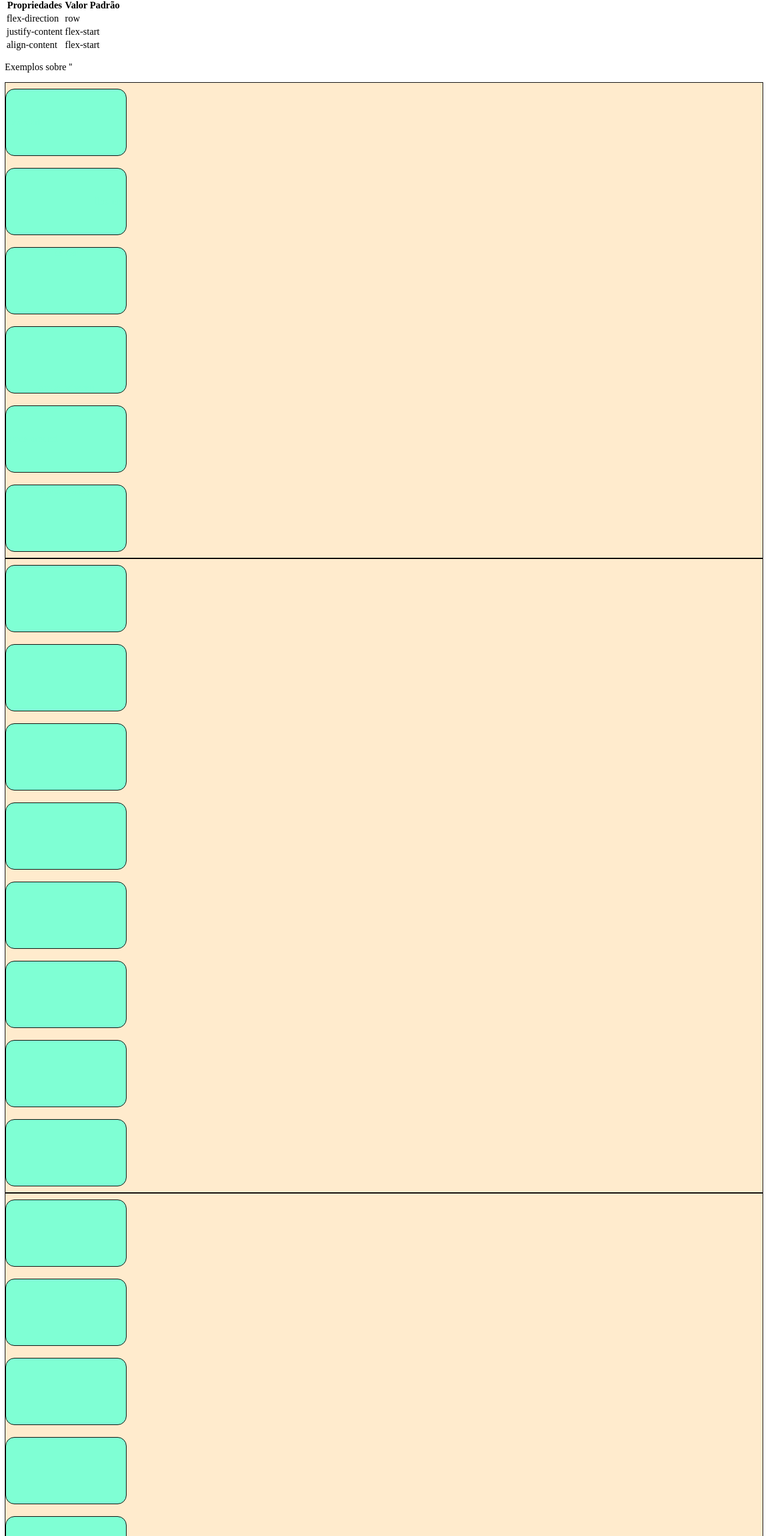
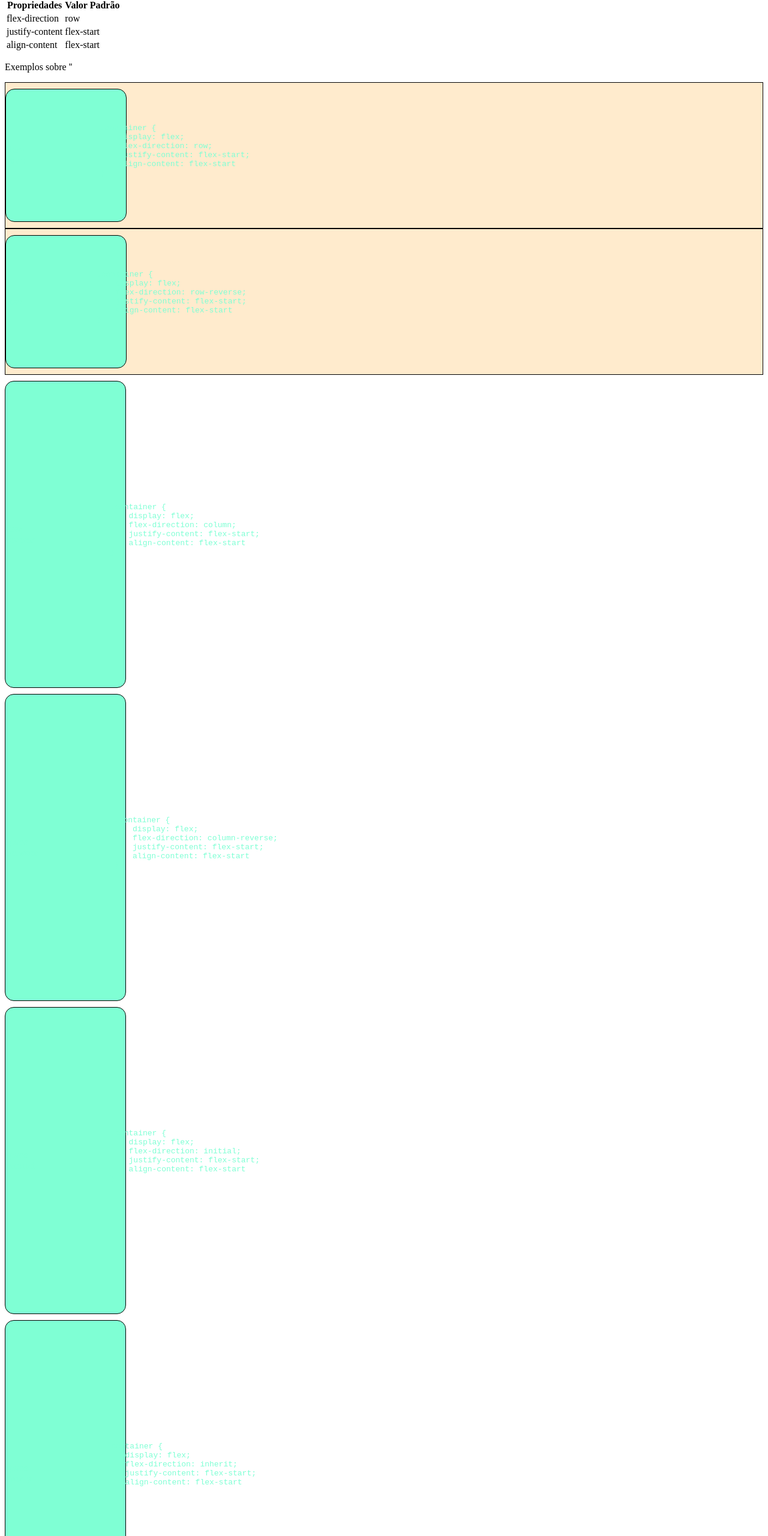
Before and after one commit to LucasSansB/flexbox-docs, a plain HTML site: page index.html in a window 1280 px wide. Shown: the part 239-2800 px from the top of the page at 60% size. Drawn offline with Linux system fonts and the light colour scheme.

Commit message:
feat(sem progresso...)

```diff
--- a/index.html
+++ b/index.html
@@ -41,33 +41,130 @@
 
     <p>Exemplos sobre ''</p>
     <div class="container1">
-        <div class="contido">flex-start</div>
-        <div class="contido">flex-end</div>
-        <div class="contido">center</div>
-        <div class="contido">space-between</div>
-        <div class="contido">space-around</div>
-        <div class="contido">space-evenly</div>
+        <div class="contido">
+        <h4>flex-start</h4>
+        <pre>
+                .container {
+                    display: flex;
+                    flex-direction: row;
+                    justify-content: flex-start;
+                    align-content: flex-start
+                }
+        </pre>
+        </div>
+    </div>
+    <div class="container1">
+        <div class="contido">
+            <h4>row</h4>
+            <pre>
+                .container {
+                    display: flex;
+                    flex-direction: row-reverse;
+                    justify-content: flex-start;
+                    align-content: flex-start
+                }
+            </pre>
+        </div>
+    </div>
+        <div class="contido">
+            <h4>row-reverse</h4>
+            <pre>
+                .container {
+                    display: flex;
+                    flex-direction: column;
+                    justify-content: flex-start;
+                    align-content: flex-start
+                }
+            </pre>
+        </div>
+        <div class="contido">
+            <h4>space-between</h4>
+            <pre>
+                .container {
+                    display: flex;
+                    flex-direction: column-reverse;
+                    justify-content: flex-start;
+                    align-content: flex-start
+                }
+            </pre>
+        </div>
+        <div class="contido">
+            <h4>space-around</h4>
+            <pre>
+                .container {
+                    display: flex;
+                    flex-direction: initial;
+                    justify-content: flex-start;
+                    align-content: flex-start
+                }
+            </pre>
+        </div>
+        <div class="contido">
+            <h4>space-evenly</h4>
+            <pre>
+                .container {
+                    display: flex;
+                    flex-direction: inherit;
+                    justify-content: flex-start;
+                    align-content: flex-start
+                }
+            </pre>
+        </div>
     </div>
     <div class="container2">
-        <div class="contido"></div>
-        <div class="contido"></div>
-        <div class="contido"></div>
-        <div class="contido"></div>
-        <div class="contido"></div>
-        <div class="contido"></div>
-        <div class="contido"></div>
-        <div class="contido"></div>
+        <div class="contido">
+            <h4>flex-start</h4>
+        </div>
+        <div class="contido">
+            <h4>flex-end</h4>
+        </div>
+        <div class="contido">
+            <h4>center</h4>
+        </div>
+        <div class="contido">
+            <h4>space-between</h4>
+        </div>
+        <div class="contido">
+            <h4>space-around</h4>
+        </div>
+        <div class="contido">
+            <h4>space-evenly</h4>
+        </div>
+        <div class="contido">
+            <h4>initial</h4>
+        </div>
+        <div class="contido">
+            <h4>inherit</h4>
+        </div>
     </div>
-    <div class="container3">
-        <div class="contido"></div>
-        <div class="contido"></div>
-        <div class="contido"></div>
-        <div class="contido"></div>
-        <div class="contido"></div>
-        <div class="contido"></div>
-        <div class="contido"></div>
-        <div class="contido"></div>
-        <div class="contido"></div>
+    <div class="container">
+        <div class="contido">
+            <h4>stretch</h4>
+        </div>
+        <div class="contido">
+            <h4>center</h4>
+        </div>
+        <div class="contido">
+            <h4>flex-start</h4>
+        </div>
+        <div class="contido">
+            <h4>flex-end</h4>
+        </div>
+        <div class="contido">
+            <h4>space-between</h4>
+        </div>
+        <div class="contido">
+            <h4>space-around</h4>
+        </div>
+        <div class="contido">
+            <h4>space-evenly</h4>
+        </div>
+        <div class="contido">
+            <h4>initial</h4>
+        </div>
+        <div class="contido">
+            <h4>inherit</h4>
+        </div>
     </div>
 </body>
 </html>
--- a/style.css
+++ b/style.css
@@ -38,7 +38,7 @@ html {
 
 .contido {
     width: 200px;
-    height: 110px;
+    height: 510px;
     background-color: aquamarine;
     border: 1px solid #000;
     border-radius: 15px;
@@ -48,6 +48,7 @@ html {
     justify-content: space-evenly;
     align-items: center;
     margin: 10px 0 10px 0;
+
 }
 
 .contido:hover {
@@ -57,141 +58,151 @@ html {
     width: 1000px;
 }
 
+pre {
+    quotes: "<" ">";
+}
+
 .container1 div:nth-of-type(1) {
     display: flex;
     justify-content: flex-start;
     flex-direction:row;
-    height: 110px;
+    height: 220px;
 }
 
 .container1 div:nth-of-type(2) {
     display: flex;
     justify-content: flex-start;
     flex-direction: row-reverse;
-    height: 110px;
+    height: 220px;
 }
 
 .container1 div:nth-of-type(3) {
     display: flex;
     justify-content: flex-start;
     flex-direction: column;
-    height: 110px;
+    height: 220px;
 }
 
 .container1 div:nth-of-type(4) {
     display: flex;
     justify-content: flex-start;
     flex-direction: column-reverse;
-    height: 110px;
+    height: 220px;
 }
 
 .container1 div:nth-of-type(5) {
     display: flex;
     justify-content: flex-start;
     flex-direction: initial;
-    height: 110px;
+    height: 220px;
 }
 
 .container1 div:nth-of-type(6) {
     display: flex;
     justify-content: flex-start;
     flex-direction: inherit;
-    height: 110px;
+    height: 220px;
 }
 
 .container2 div:nth-of-type(1) {
     display: flex;
     justify-content: flex-start;
     flex-direction: flex-start;
-    height: 110px;
+    height: 220px;
 }
 .container2 div:nth-of-type(2) {
     display: flex;
     justify-content: flex-start;
     flex-direction: flex-start;
-    height: 110px;
+    height: 220px;
 }
 .container2 div:nth-of-type(3) {
     display: flex;
     justify-content: flex-start;
     flex-direction: flex-start;
-    height: 110px;
+    height: 220px;
 }
 .container2 div:nth-of-type(4) {
     display: flex;
     justify-content: flex-start;
     flex-direction: flex-start;
-    height: 110px;
+    height: 220px;
 }
 .container2 div:nth-of-type(5) {
     display: flex;
     justify-content: flex-start;
     flex-direction: flex-start;
-    height: 110px;
+    height: 220px;
 }
 .container2 div:nth-of-type(6) {
     display: flex;
     justify-content: flex-start;
     flex-direction: flex-start;
-    height: 110px;
+    height: 220px;
 }
 .container2 div:nth-of-type(7) {
     display: flex;
     justify-content: flex-start;
     flex-direction: flex-start;
-    height: 110px;
+    height: 220px;
+}
+.container2 div:nth-of-type(8) {
+    display: flex;
+    justify-content: flex-start;
+    flex-direction: flex-start;
+    height: 220px;
 }
 .container3 div:nth-of-type(1) {
     display: flex;
     justify-content: flex-start;
     flex-direction: flex-start;
-    height: 110px;
+    height: 220px;
 }
 .container3 div:nth-of-type(2) {
     display: flex;
     justify-content: flex-start;
     flex-direction: flex-start;
-    height: 110px;
+    height: 220px;
 }
 .container3 div:nth-of-type(3) {
     display: flex;
     justify-content: flex-start;
     flex-direction: flex-start;
-    height: 110px;
+    height: 220px;
 }
 .container3 div:nth-of-type(4) {
     display: flex;
     justify-content: flex-start;
     flex-direction: flex-start;
-    height: 110px;
+    height: 220px;
 }
 .container3 div:nth-of-type(5) {
     display: flex;
     justify-content: flex-start;
     flex-direction: flex-start;
-    height: 110px;
+    height: 220px;
 }
 .container3 div:nth-of-type(6) {
     display: flex;
     justify-content: flex-start;
     flex-direction: flex-start;
-    height: 110px;
+    height: 220px;
 }
 .container3 div:nth-of-type(7) {
     display: flex;
     justify-content: flex-start;
     flex-direction: flex-start;
-    height: 110px;
+    height: 220px;
 }
 .container3 div:nth-of-type(8) {
     display: flex;
     justify-content: flex-start;
     flex-direction: flex-start;
-    height: 110px;
+    height: 220px;
 }
 .container3 div:nth-of-type(9) {
     display: flex;
     justify-content: flex-start;
     flex-direction: flex-start;
-    height: 110px;
+    height: 220px;
 }
```
